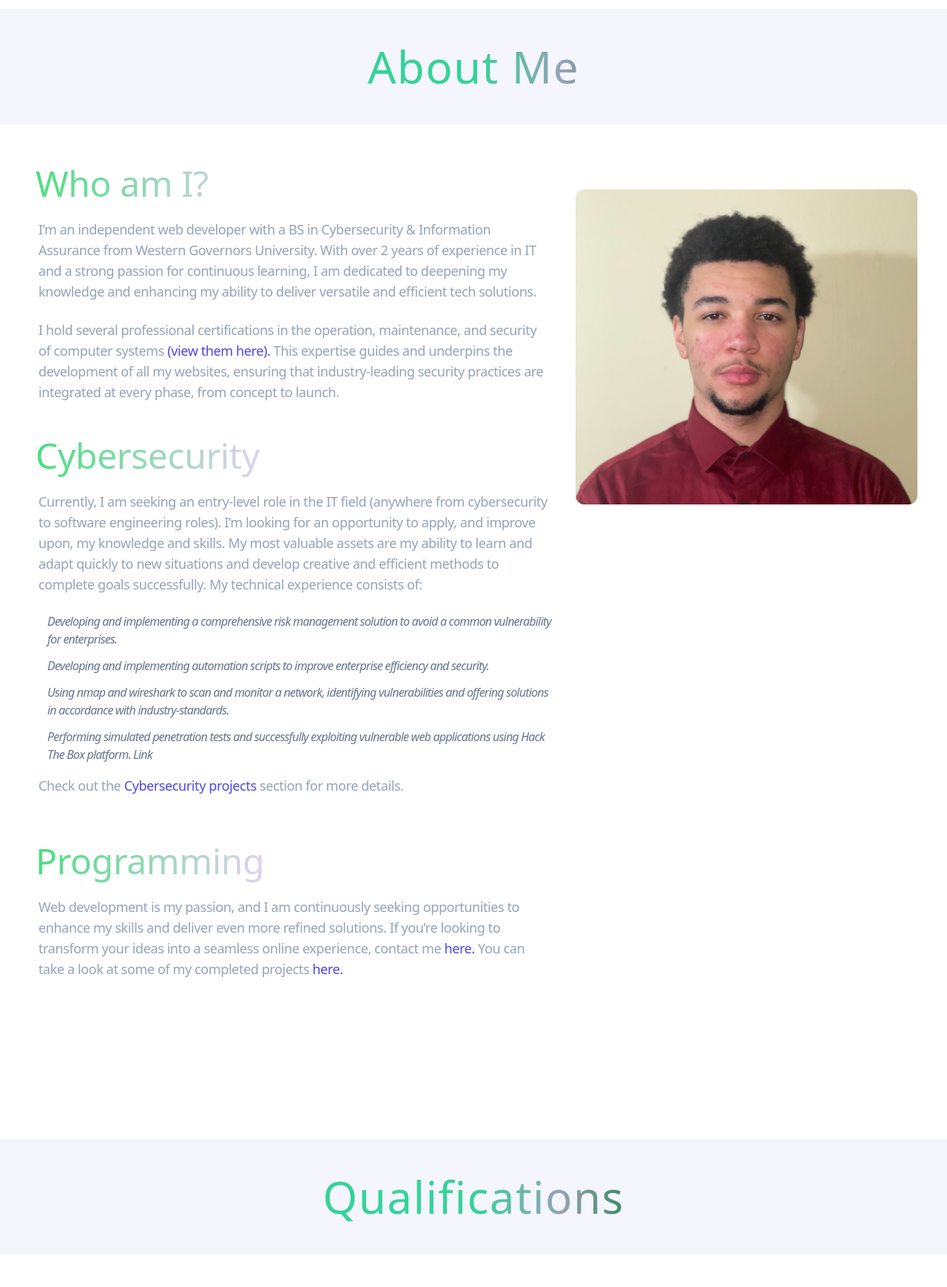
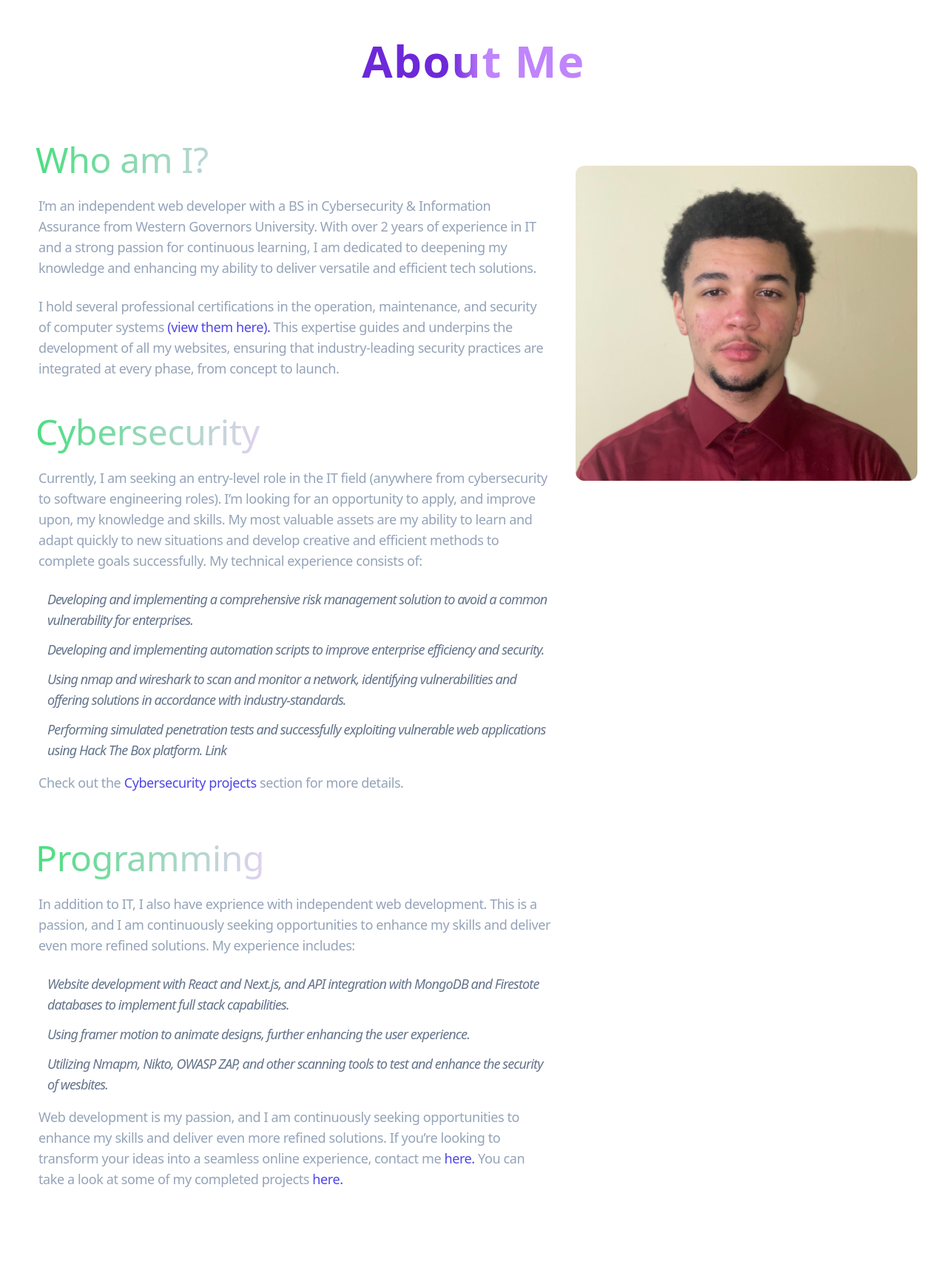
Before and after one commit to zayfriday/portfolio-web, a React (Create React App) app: page / in a window 1280 px wide. Shown: the part 1020-2760 px from the top of the page at 74% size. Built offline with nearby package versions, Linux system fonts and the light colour scheme.

Commit message:
added to programming (about me), and modified page titles

```diff
--- a/src/components/About.js
+++ b/src/components/About.js
@@ -1,46 +1,31 @@
-import React, { useState } from 'react'
-import { easeIn, motion } from 'framer-motion'
-import logo from '../assets/sample-logo.jpeg'
+import React from 'react'
+import { motion } from 'framer-motion'
 import pfp from '../assets/zay_portrait.jpg'
-import { easeInOut } from 'framer-motion/dom';
+
 
 function About() {
-
-    const [readMore1, setReadMore1] = useState(false);
-    const [readMore2, setReadMore2] = useState(false);
-
-    const readMoreBtn1 = () => {
-        setReadMore1(!readMore1);
-    }
-    const readMoreBtn2 = () => {
-        setReadMore2(!readMore2);
-    }
 
 
     return (
         <div id="about" className='flex flex-col lg:my-20 pb-30 lg:py-20  text-slate-400 tracking-tight'>
 
-            <motion.div
-             whileInView={{ opacity: 1, y: 0 }}
-             initial={{ opacity: 0, y: -100 }}
-             transition={{ duration: 0.5 }}
-             className='self-center mb-4 p-10 w-screen bg-indigo-700 bg-opacity-5'>
+            <div className='w-full flex justify-center justify-self-center'>
                 <motion.h2
                     whileInView={{ opacity: 1, y: 0 }}
                     initial={{ opacity: 0, y: -100 }}
                     transition={{ duration: 0.75 }}
-                    className='bg-gradient-to-r from-emerald-400 from-50% via-slate-400 via-60% to-green-700 to-70% bg-clip-text text-transparent
-                    font-thin text-center text-5xl lg:text-6xl tracking-wide my-auto p-2'>
+                    className='bg-gradient-to-r from-violet-700 from-40% to-purple-400 to-55% bg-clip-text text-transparent
+                    font-semibold text-center text-5xl lg:text-6xl tracking-wide p-2 my-8'>
                         About Me
                 </motion.h2>
-            </motion.div>
+            </div>
 
             <div className='flex flex-wrap flex-row-reverse my-4 justify-center lg:justify-start items-start text-md lg:text-lg'>
                 {/* Picture div */}
                 <div className='flex w-full lg:w-2/5 p-2 lg:pl-4 lg:pr-2 items-center justify-center'>
                     <motion.img
-                     initial={{ x: 300, opacity: 0}}
-                     whileInView={{ x: 0, opacity: 1}}
+                        initial={{ x: 300, opacity: 0 }}
+                        whileInView={{ x: 0, opacity: 1 }}
                         transition={{ duration: .75 }}
                         className='lg:mt-12 rounded-xl w-9/10 h-auto' src={pfp} alt="profile_pic" />
                 </div>
@@ -48,16 +33,16 @@ function About() {
                 {/* Bio div */}
                 <motion.div className='w-full flex flex-col lg:w-3/5 px-4'>
                     <motion.h3
-                     initial={{ x: -300, opacity: 0}}
-                     whileInView={{ x: 0, opacity: 1}}
+                        initial={{ x: -300, opacity: 0 }}
+                        whileInView={{ x: 0, opacity: 1 }}
                         transition={{ duration: 0.5 }}
                         className='block lg:text-left py-6 text-4xl lg:text-5xl font-extralight
                         bg-gradient-to-r from-green-400 via-fuchsia-200 to-green-700 bg-clip-text text-transparent'>
                         Who am I?
                     </motion.h3>
                     <motion.p
-                    initial={{ x: -300, opacity: 0}}
-                    whileInView={{ x: 0, opacity: 1}}
+                        initial={{ x: -300, opacity: 0 }}
+                        whileInView={{ x: 0, opacity: 1 }}
                         transition={{ duration: .5 }}
                         className='pb-6 pl-1'>
                         I’m an independent web developer with a BS in Cybersecurity & Information Assurance from Western Governors University.
@@ -66,8 +51,8 @@ function About() {
                     </motion.p>
 
                     <motion.p
-                    initial={{ x: -300, opacity: 0}}
-                    whileInView={{ x: 0, opacity: 1}}
+                        initial={{ x: -300, opacity: 0 }}
+                        whileInView={{ x: 0, opacity: 1 }}
                         transition={{ duration: .5 }}
                         className='pb-6 pl-1'>
                         I hold several professional certifications in the operation, maintenance, and security of computer systems
@@ -79,8 +64,8 @@ function About() {
 
                     <div>
                         <motion.h3
-                         initial={{ x: -300, opacity: 0}}
-                         whileInView={{ x: 0, opacity: 1}}
+                            initial={{ x: -300, opacity: 0 }}
+                            whileInView={{ x: 0, opacity: 1 }}
                             transition={{ duration: .5 }}
                             className='block lg:text-left py-6 text-4xl lg:text-5xl font-extralight
                          bg-gradient-to-r from-green-400 via-fuchsia-200 to-green-700 bg-clip-text text-transparent'>
@@ -88,8 +73,8 @@ function About() {
                         </motion.h3>
 
                         <motion.p
-                        initial={{ x: -300, opacity: 0}}
-                        whileInView={{ x: 0, opacity: 1}}
+                            initial={{ x: -300, opacity: 0 }}
+                            whileInView={{ x: 0, opacity: 1 }}
                             transition={{ duration: .5 }}
                             className='pb-6 pl-1'>
                             Currently, I am seeking an entry-level role in the IT field (anywhere from cybersecurity to software engineering roles).
@@ -99,10 +84,10 @@ function About() {
                         </motion.p>
 
                         <motion.ul
-                         initial={{ x: -300, opacity: 0}}
-                         whileInView={{ x: 0, opacity: 1}}
+                            initial={{ x: -300, opacity: 0 }}
+                            whileInView={{ x: 0, opacity: 1 }}
                             transition={{ duration: .6 }}
-                         className='pl-4 pb-1 text-base tracking-tighter text-slate-500 italic'>
+                            className='pl-4 pb-1 tracking-tighter text-slate-500 italic'>
                             <li className='pb-3'>
                                 Developing and implementing a comprehensive risk management solution to avoid a common vulnerability for enterprises.
                             </li>
@@ -118,8 +103,8 @@ function About() {
                         </motion.ul>
 
                         <motion.p
-                         initial={{ x: -300, opacity: 0}}
-                         whileInView={{ x: 0, opacity: 1}}
+                            initial={{ x: -300, opacity: 0 }}
+                            whileInView={{ x: 0, opacity: 1 }}
                             transition={{ duration: .5 }}
                             className='pb-6 pl-1'>
                             Check out the <a href="#cyber-proj" className='text-indigo-600 hover:text-indigo-900'> Cybersecurity projects </a> section for more details.
@@ -128,8 +113,8 @@ function About() {
 
                     <div className='py-4'>
                         <motion.h3
-                         initial={{ x: -300, opacity: 0}}
-                         whileInView={{ x: 0, opacity: 1}}
+                            initial={{ x: -300, opacity: 0 }}
+                            whileInView={{ x: 0, opacity: 1 }}
                             transition={{ duration: 0.75 }}
                             className='block lg:text-left py-6 text-4xl lg:text-5xl font-extralight
                             bg-gradient-to-r from-green-400 via-fuchsia-200 to-green-700 bg-clip-text text-transparent'>
@@ -137,8 +122,36 @@ function About() {
                         </motion.h3>
 
                         <motion.p
-                        initial={{ x: -300, opacity: 0}}
-                        whileInView={{ x: 0, opacity: 1}}
+                            initial={{ x: -300, opacity: 0 }}
+                            whileInView={{ x: 0, opacity: 1 }}
+                            transition={{ duration: .5 }}
+                            className='pb-6 pl-1'>
+                            In addition to IT, I also have exprience with independent web development.
+                            This is a passion, and I am continuously seeking opportunities to enhance my skills and deliver even more refined solutions.
+                            My experience includes:
+                        </motion.p>
+
+                        <motion.ul
+                            initial={{ x: -300, opacity: 0 }}
+                            whileInView={{ x: 0, opacity: 1 }}
+                            transition={{ duration: .6 }}
+                            className='pl-4 pb-1 tracking-tighter text-slate-500 italic'>
+                            <li className='pb-3'>
+                                Website development with React and Next.js, and API integration with MongoDB and Firestote databases
+                                to implement full stack capabilities.
+                            </li>
+                            <li className='pb-3'>
+                                Using framer motion to animate designs, further enhancing the user experience.
+                            </li>
+                            <li className='pb-3'>
+                                Utilizing Nmapm, Nikto, OWASP ZAP, and other scanning tools to test and enhance the security of
+                                wesbites.
+                            </li>
+                        </motion.ul>
+
+                        <motion.p
+                            initial={{ x: -300, opacity: 0 }}
+                            whileInView={{ x: 0, opacity: 1 }}
                             transition={{ duration: .5 }}
                             className='pb-6 pl-1'>
                             Web development is my passion, and I am continuously seeking opportunities to enhance my skills and deliver even more refined solutions.
--- a/src/components/Qualifications.js
+++ b/src/components/Qualifications.js
@@ -1,25 +1,21 @@
 import React from 'react'
-import { easeInOut, motion } from 'framer-motion'
+import { motion } from 'framer-motion'
 import degree_pic from '../assets/degree_ss.png'
 
 function Qualifications() {
     return (
         <div id="qual" className='lg:mt-20 pb-10 lg:pb-20 flex flex-col items-center text-base lg:text-lg'>
 
-            <motion.div
-             whileInView={{ opacity: 1, y: 0 }}
-             initial={{ opacity: 0, y: -100 }}
-             transition={{ duration: 0.5 }}
-             className='self-center mb-4 p-10 w-screen bg-indigo-700 bg-opacity-5'>
+            <div className='w-full flex justify-center justify-self-center'>
                 <motion.h2
                     whileInView={{ opacity: 1, y: 0 }}
                     initial={{ opacity: 0, y: -100 }}
                     transition={{ duration: 0.75 }}
-                    className='bg-gradient-to-r from-emerald-400 from-50% via-slate-400 via-60% to-green-700 to-70% bg-clip-text text-transparent
-                    font-thin text-center text-5xl lg:text-6xl tracking-wide my-auto p-2'>
+                    className='bg-gradient-to-r from-violet-700 from-40% to-purple-400 to-55% bg-clip-text text-transparent
+                    font-semibold text-center text-5xl lg:text-6xl tracking-wide p-2 my-8'>
                         Qualifications
                 </motion.h2>
-            </motion.div>
+            </div>
 
             <div className='w-full flex flex-col items-center text-center pb-5'>
                 <motion.h4
--- a/src/components/Technologies.js
+++ b/src/components/Technologies.js
@@ -1,6 +1,6 @@
 import React from 'react'
 import { RiReactjsLine } from 'react-icons/ri'
-import { SiFirebase, SiNetlify, SiTailwindcss } from 'react-icons/si'
+import { SiFirebase, SiNextdotjs , SiTailwindcss } from 'react-icons/si'
 import { motion } from "framer-motion"
 
 const iconVariants = (time) => ({
@@ -49,7 +49,7 @@ function Technologies() {
              animate="animate"
              whileInView={{ opacity: 1, x: 0}} initial={{ opacity: 0, x: -100 }} transition={{ duration: 1}}
              className='rounded-2xl border-4 border-neutral-800 p-4'>
-                <SiNetlify className='text-4xl text-cyan-600'/>
+                <SiNextdotjs className='text-4xl text-slate-400'/>
             </motion.div>
         </div>
     </div>
```
Also changed, not shown: src/components/Contact.js (+4 -8 lines), src/components/Projects.js (+7 -11 lines). Lines whose indentation alone changed are shown as unchanged.
